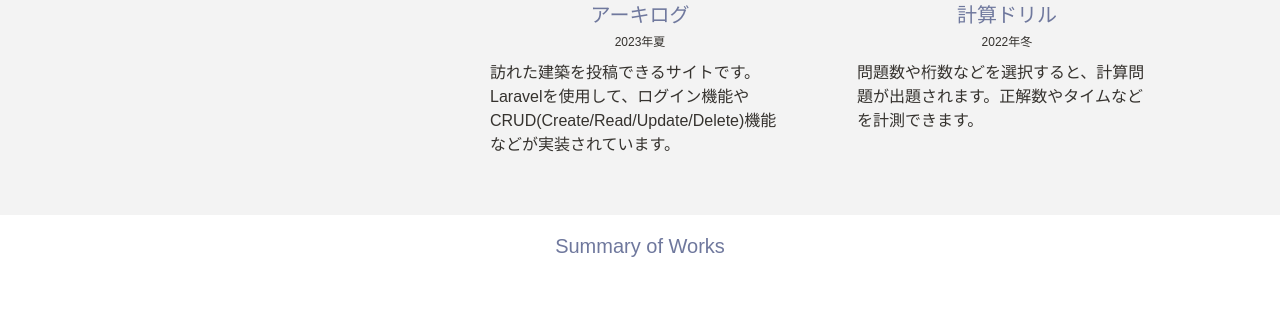
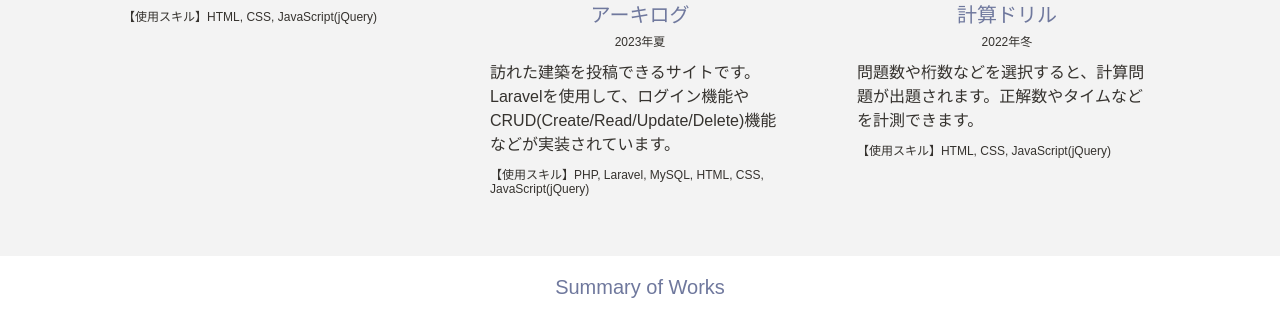
Before and after one commit to OMakki/archi-portfolio, a plain HTML site: page index.html in a window 1280 px wide. Shown: the part 2341-2660 px from the top of the page. Before the commit the page ends 2619 px from the top, so only its background shows below. Drawn offline with nearby package versions, Linux system fonts and the light colour scheme.

Commit message:
スキル追加

```diff
--- a/index.html
+++ b/index.html
@@ -70,18 +70,21 @@
                     <div class="programming_work_title">ポートフォリオサイト</div>
                     <div class="programming_work_season">2023年夏</div>
                     <div class="programming_work_explanation">エンジニアとしてフリーランス活動を行うために作成したポートフォリオサイトです。</div>
+                    <div class="programming_skill">【使用スキル】HTML, CSS, JavaScript(jQuery)</div>
                 </div>
                 <div class="programming_wrap">
                     <a href="http://xs268431.xsrv.jp/"><img src="archi-log.jpg"></a>
                     <div class="programming_work_title">アーキログ</div>
                     <div class="programming_work_season">2023年夏</div>
                     <div class="programming_work_explanation">訪れた建築を投稿できるサイトです。Laravelを使用して、ログイン機能やCRUD(Create/Read/Update/Delete)機能などが実装されています。</div>
+                    <div class="programming_skill">【使用スキル】PHP, Laravel, MySQL, HTML, CSS, JavaScript(jQuery)</div>
                 </div>
                 <div class="programming_wrap">
                     <a href="https://omakki.github.io/calc/"><img src="calc_img.jpg"></a>
                     <div class="programming_work_title">計算ドリル</div>
                     <div class="programming_work_season">2022年冬</div>
                     <div class="programming_work_explanation">問題数や桁数などを選択すると、計算問題が出題されます。正解数やタイムなどを計測できます。</div>
+                    <div class="programming_skill">【使用スキル】HTML, CSS, JavaScript(jQuery)</div>
                 </div>
             </div>
         </div>
--- a/style.css
+++ b/style.css
@@ -158,6 +158,11 @@ a {
 .programming_work_explanation {
     width: 300px;
     padding-top: 10px;
+}
+.programming_skill {
+    font-size: 12px;
+    width: 300px;
+    margin: 10px auto 0;
 }
 .programming_wrap img {
     height: 150px;
```
